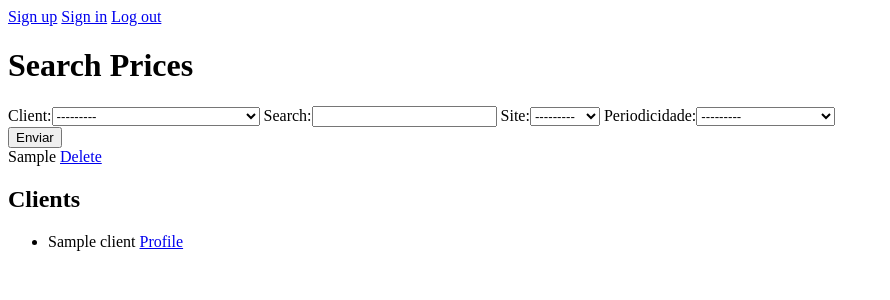
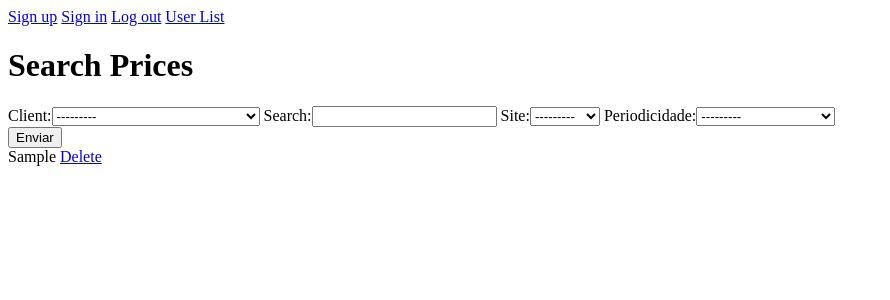
Before and after one commit to joaoricardoroma/teclabuscaprecos, a Django app: page / in a window 1280 px wide. Shown: the top 300 px of the page, without its empty margins (0-890 px from the left). Run offline with Django 3.2, Linux system fonts and the light colour scheme; tables that the repository leaves empty hold one stand-in row (values such as "Sample post").

Commit message:
criando list view

```diff
--- a/code/search_prices/templates/client_profile.html
+++ b/code/search_prices/templates/client_profile.html
@@ -5,7 +5,7 @@
     <title>Client Profile</title>
 </head>
 <body>
-    <form action="{% url 'search_prices:client_profile' client.id  %}" method="post">
+    <form action="{% url 'search_prices:UserUpdateView' _id  %}" method="post">
     <h2>Client {{ client.name }}</h2>
     {% csrf_token %}
     {{ form_client }}
--- a/code/search_prices/templates/home.html
+++ b/code/search_prices/templates/home.html
@@ -9,6 +9,7 @@
     <a href="{% url 'search_prices:register_client' %}">Sign up</a>
     <a href="{% url 'search_prices:login_client' %}">Sign in</a>
     <a href="{% url 'search_prices:logout_client' %}">Log out</a>
+    <a href="{% url 'search_prices:UserListView' %}">User List</a>
 </nav>
 <h1>Search Prices</h1>
 <div id="divBusca">
@@ -24,15 +25,6 @@
     {% endfor %}
 </div>
 <div>
-    <h2>Clients</h2>
-    {% for client in clients %}
-    <ul>
-        <li>
-            {{ client.name }}
-            <a href="{% url 'search_prices:client_profile' client.id %}">Profile</a>
-        </li>
-    </ul>
-    {% endfor %}
 </div>
 </body>
 </html>
--- a/code/search_prices/urls.py
+++ b/code/search_prices/urls.py
@@ -1,14 +1,15 @@
 from django.urls import path
 from . import views
-
+from .views import UserListView, UserUpdateView
 
 app_name = 'search_prices'
 urlpatterns = [
     path('', views.search, name='search'),
-    path('client_register', views.register_client, name='register_client'),
-    path('client_login', views.login_client, name='login_client'),
-    path('logout_client', views.logout_client, name='logout_client'),
-    path('<int:pk>/client_profile', views.client_profile, name='client_profile'),
+    path('list', UserListView.as_view(), name='UserListView'),
+    path('register', views.register_client, name='register_client'),
+    path('login', views.login_client, name='login_client'),
+    path('logout', views.logout_client, name='logout_client'),
+    path('<int:id>/profile', UserUpdateView.as_view(), name='UserUpdateView'),
     path('<int:pk>/delete', views.delete_search, name='delete_search'),
-    path('<int:pk>/client_profile/delete', views.delete_client, name='delete_client'),
+    path('<int:pk>/profile/delete', views.delete_client, name='delete_client'),
     ]
--- a/code/search_prices/views.py
+++ b/code/search_prices/views.py
@@ -3,12 +3,18 @@ from .forms import SearchForm, ClientForm, RegisterForm, LoginForm
 from .models import Search, Client
 from django.contrib.auth import authenticate, login, logout, get_user_model
 from django.contrib.admin.views.decorators import staff_member_required
+from django.views.generic import UpdateView, ListView
 
 User = get_user_model()
 
 
+class UserListView(ListView):
+    template_name = 'registration/user_list.html'
+    queryset = User.objects.all()
+
+
+
 def search(request):
-    clients = Client.objects.all()
     item = Search.objects.all()
     form_search = SearchForm()
     id_logado = 1
@@ -19,30 +25,41 @@ def search(request):
         if form_search.is_valid():
             form_search.save()
             return redirect('search_prices:search')
+
+    # def get_object(self):
+    #     id_ = self.kwargs.get("id")
+    #     return get_object_or_404(User, id=id_)
+
     context = {
         'item': item,
         'form_search': form_search,
         'searches': searches,
-        'clients': clients,
     }
     return render(request, 'home.html', context)
 
 
-def client_profile(request, pk):
-    client = get_object_or_404(Client, pk=pk)
-    form_client = ClientForm(instance=client)
+class UserUpdateView(UpdateView):
+    model = User
+    fields = ['username', 'email', 'password', 'password2']
+    template_name = 'registration/client_profile.html'
 
-    if request.method == 'POST':
-        form_client = ClientForm(request.POST, instance=client)
-
-        if form_client.is_valid():
-            form_client.save()
-            return redirect('search_prices:client_profile', pk=client.id)
-    context = {
-        'client': client,
-        'form_client': form_client,
-    }
-    return render(request, 'client_profile.html', context)
+    def get_object(self, queryset=None):
+        id_ = self.kwargs.get("id")
+        return get_object_or_404(User, id=id_)
+    # client = get_object_or_404(User, pk=pk)
+    # form_client = ClientForm(instance=client)
+    #
+    # if request.method == 'POST':
+    #     form_client = ClientForm(request.POST, instance=client)
+    #
+    #     if form_client.is_valid():
+    #         form_client.save()
+    #         return redirect('search_prices:client_profile', pk=client.id)
+    # context = {
+    #     'client': client,
+    #     'form_client': form_client,
+    # }
+    # return render(request, 'client_profile.html', context)
 
 
 def register_client(request):
```
Also changed, not shown: code/search_prices/templates/registration/user_list.html (added, +17 -0 lines).
